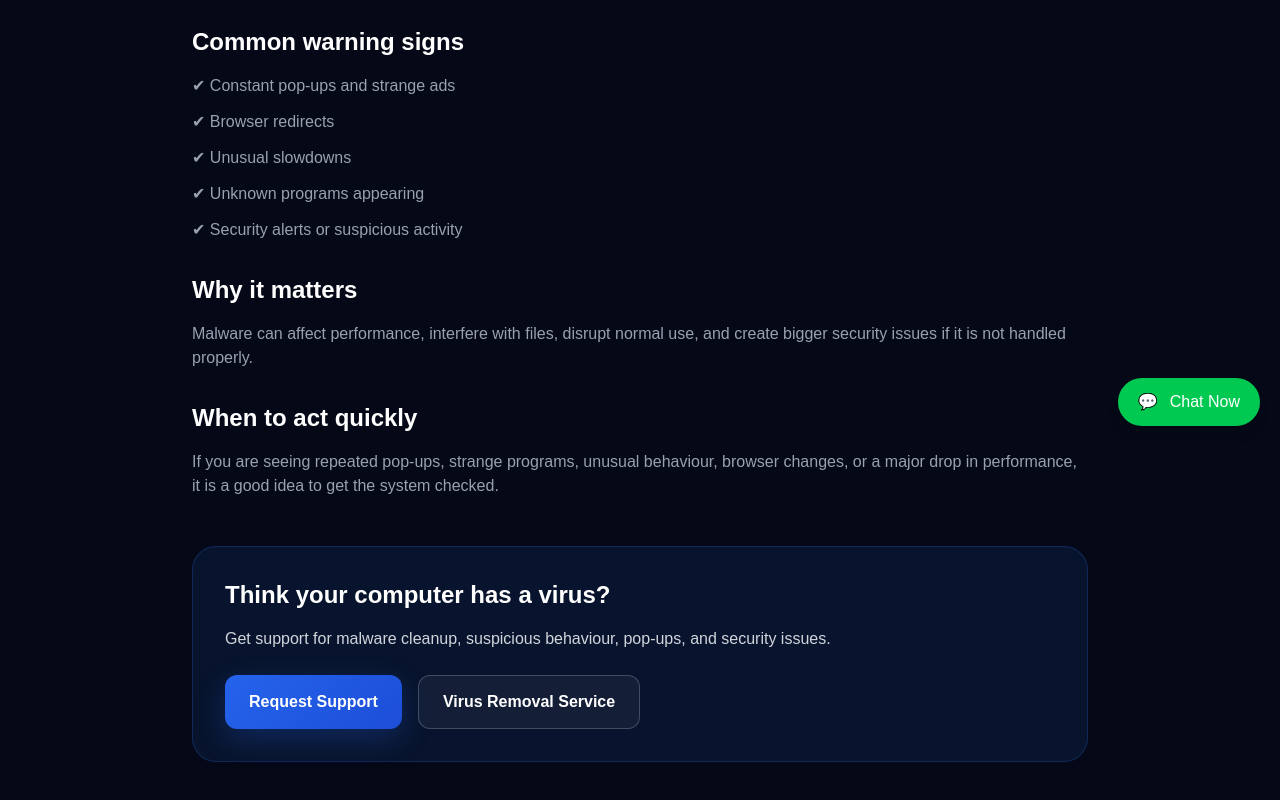
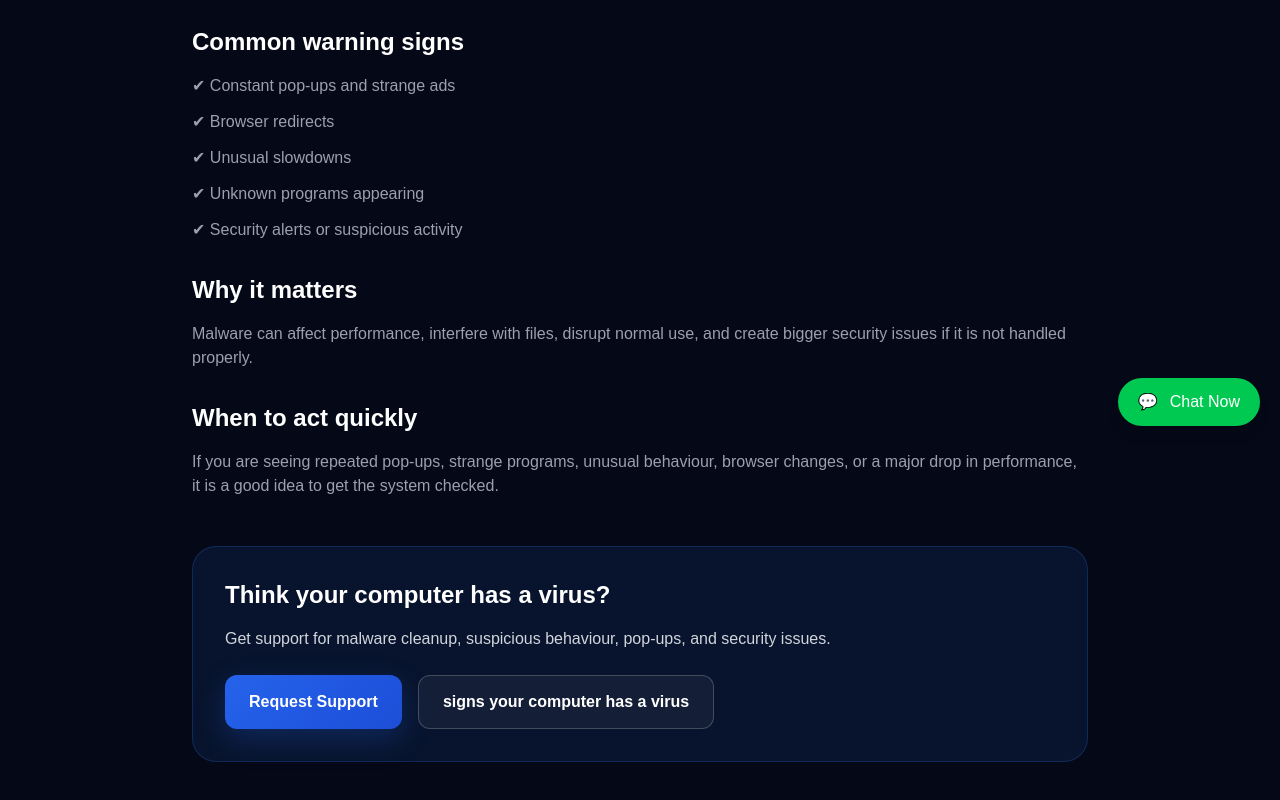
Before and after one commit to Zalokid19/mr-quick-fix-it-support, a Next.js app: page /blog/why-is-my-laptop-slow/signs-your-computer-has-a-virus in a window 1280 px wide. Shown: the part 354-1154 px from the top of the page. Built offline with nearby package versions, Linux system fonts and the light colour scheme.

Commit message:
Add files via upload

```diff
--- a/app/HomePageClient.tsx
+++ b/app/HomePageClient.tsx
@@ -537,7 +537,7 @@ export default function HomePageClient() {
       </Link>
 
       <Link
-        href="/blog/how-to-fix-wifi-problems-at-home"
+        href="/blog/why-is-my-laptop-slow/how-to-fix-wifi-problems-at-home"
         className="rounded-3xl border border-white/10 bg-white/5 p-8 transition hover:border-blue-400/40"
       >
         <h3 className="text-xl font-bold">How to fix WiFi problems at home</h3>
@@ -547,7 +547,7 @@ export default function HomePageClient() {
       </Link>
 
       <Link
-        href="/blog/signs-your-computer-has-a-virus"
+        href="/blog/why-is-my-laptop-slow/signs-your-computer-has-a-virus"
         className="rounded-3xl border border-white/10 bg-white/5 p-8 transition hover:border-blue-400/40"
       >
         <h3 className="text-xl font-bold">Signs your computer has a virus</h3>
--- a/app/blog/why-is-my-laptop-slow/how-to-fix-wifi-problems-at-home/page.tsx
+++ b/app/blog/why-is-my-laptop-slow/how-to-fix-wifi-problems-at-home/page.tsx
@@ -12,7 +12,7 @@ export const metadata: Metadata = {
     title: "How To Fix WiFi Problems At Home | Common Causes and Next Steps",
     description:
       "Learn common causes of home WiFi problems and when to get help for unstable internet, dropped connections, router issues, and slow WiFi.",
-    url: "https://mr-quick-fix-it-support.vercel.app/blog/how-to-fix-wifi-problems-at-home",
+    url: "https://mr-quick-fix-it-support.vercel.app/blog/why-is-my-laptop-slow/how-to-fix-wifi-problems-at-home",
     siteName: "Mr Quick Fix IT Support",
     locale: "en_ZA",
     type: "article",
--- a/app/blog/why-is-my-laptop-slow/signs-your-computer-has-a-virus/page.tsx
+++ b/app/blog/why-is-my-laptop-slow/signs-your-computer-has-a-virus/page.tsx
@@ -12,7 +12,7 @@ export const metadata: Metadata = {
     title: "Signs Your Computer Has A Virus | Common Malware Warning Signs",
     description:
       "Learn common warning signs of malware, including pop-ups, slow systems, redirects, suspicious programs, and unusual computer behaviour.",
-    url: "https://mr-quick-fix-it-support.vercel.app/blog/signs-your-computer-has-a-virus",
+    url: "https://mr-quick-fix-it-support.vercel.app/blog/why-is-my-laptop-slow/signs-your-computer-has-a-virus",
     siteName: "Mr Quick Fix IT Support",
     locale: "en_ZA",
     type: "article",
@@ -78,12 +78,9 @@ export default function SignsYourComputerHasAVirusPage() {
                 Request Support
               </Link>
 
-              <Link
-                href="/services/virus-removal"
-                className="btn btn-secondary w-full sm:w-auto"
-              >
-                Virus Removal Service
-              </Link>
+                    <Link href="/blog/why-is-my-laptop-slow/signs-your-computer-has-a-virus" className="btn btn-secondary w-full sm:w-auto">
+                      signs your computer has a virus
+                    </Link>
             </div>
           </div>
         </div>
```
Lines whose indentation alone changed are shown as unchanged.
